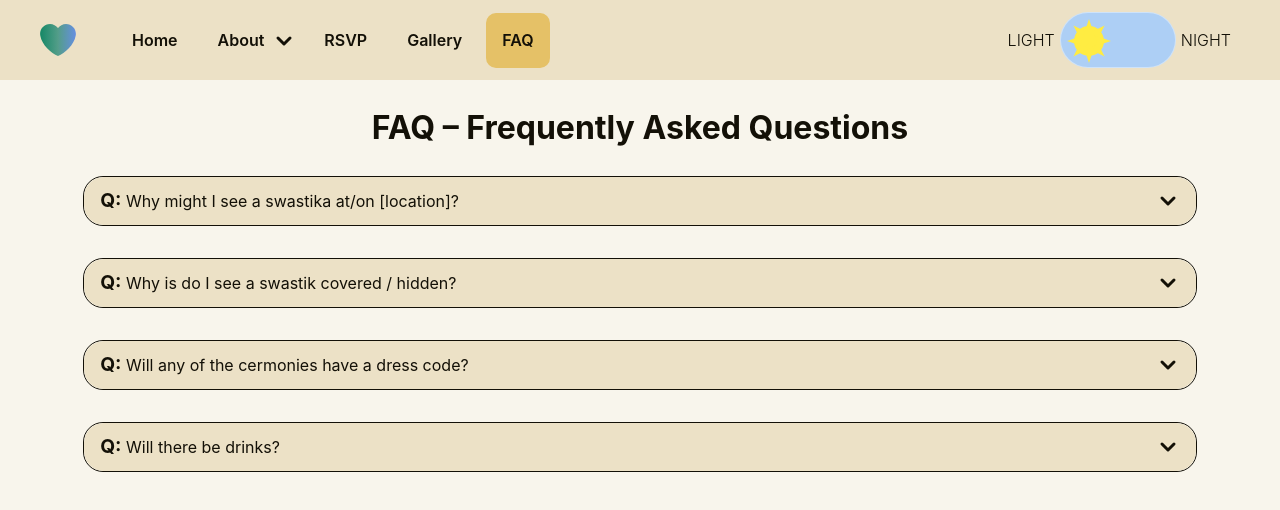
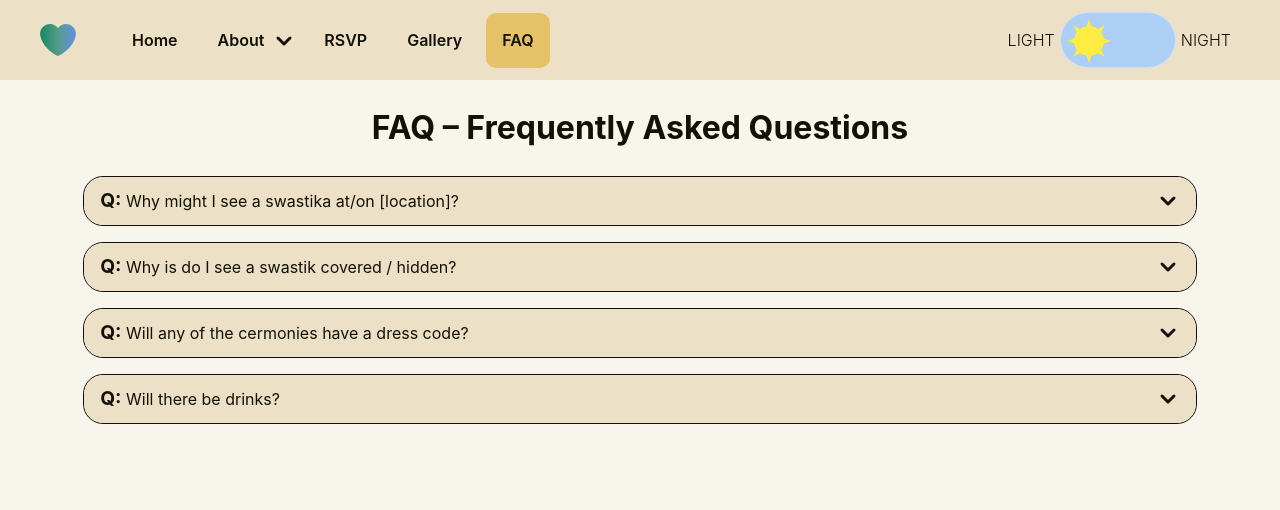
Before and after one commit to NeilKumarAndMasonArnold/NeilKumarAndMasonArnold.github.io, a SvelteKit app: page /faq in a window 1280 px wide. Shown: the top 510 px of the page. Built offline with nearby package versions, Linux system fonts and the light colour scheme.

Commit message:
General aesthetic improvements

```diff
--- a/src/routes/about/+page.svelte
+++ b/src/routes/about/+page.svelte
@@ -6,25 +6,28 @@
 </script>
 
 <div class="wrapper">
-	<h1 in:fly={{ y: 10, easing: quintOut, duration: 750 }}>About Us</h1>
-	<p in:fly={{ y: 10, easing: quintOut, duration: 750 }}>
-		This is the story of Mason Arnold and Neil Kumar
-	</p>
+	<div>
+		<h1 in:fly={{ y: 10, easing: quintOut, duration: 750 }}>About Us</h1>
+		<p in:fly={{ y: 10, easing: quintOut, duration: 750 }}>
+			This is the story of Mason Arnold and Neil Kumar
+		</p>
+	</div>
 
 	<div class="card-wrapper">
-		<Card href="/about/music" src="/images/graphical/music.jpg" cardNum="1">
+
+		<Card href="/about/schedule" src="/images/graphical/events.jpg" cardNum="1">
+			<h3 slot="title">Schedule</h3>
+			<p slot="description">A chronological list of events and their cultural significance</p>
+		</Card>
+
+		<Card href="/about/venue" src="/images/graphical/venue.jpg" cardNum="2">
+			<h3 slot="title">Venue</h3>
+			<p slot="description">All you need to know about the event locations</p>
+		</Card>
+
+		<Card href="/about/music" src="/images/graphical/music.jpg" cardNum="3">
 			<h3 slot="title">Music</h3>
 			<p slot="description">The songs and instrumentals will be played during the festivities</p>
-		</Card>
-
-		<Card href="/about/schedule" src="/images/graphical/events.jpg" cardNum="2">
-			<h3 slot="title">Schedule</h3>
-			<p slot="description">A chronological list of events with their cultural significance</p>
-		</Card>
-
-		<Card href="/about/venue" src="/images/graphical/venue.jpg" cardNum="3">
-			<h3 slot="title">Venue</h3>
-			<p slot="description">All you need to know about the event locations</p>
 		</Card>
 
 		<Card href="/about/wedding-party" src="images/graphical/party.jpg" cardNum="4">
@@ -41,8 +44,14 @@
 		color: var(--c-text-main);
 	}
 
+	.wrapper {
+		display: flex;
+		flex-direction: column;
+		gap: 1rem;
+	}
+
 	.card-wrapper {
-		width: 80vw;
+		width: 100%;
 		display: flex;
 		flex-wrap: wrap;
 		justify-content: center;
--- a/src/routes/about/Card.svelte
+++ b/src/routes/about/Card.svelte
@@ -15,7 +15,7 @@ Status: Ongoing
 	import { quintOut } from 'svelte/easing';
 </script>
 
-<a {href} in:fly={{ y: 10, easing: quintOut, duration: 750, delay: cardNum * 100 }}>
+<a {href} in:fly={{ x: -30, easing: quintOut, duration: 750, delay: cardNum * 100 }}>
 	<img {src} alt="A graphical component" />
 	<div>
 		<slot name="title" />
--- a/src/routes/faq/+page.svelte
+++ b/src/routes/faq/+page.svelte
@@ -7,6 +7,7 @@
 <div class="wrapper">
 	<h1 in:fly={{ y: 10, easing: quintOut, duration: 750 }}>FAQ – Frequently Asked Questions</h1>
 
+	<div class="question-container">
 		<Question questionNum=1>
 			<h4 slot="question"><span>Q: </span>Why might I see a swastika at/on [location]?</h4>
 			<p slot="answer">
@@ -46,6 +47,7 @@
 			<p slot="answer"><span>A: </span>Information on this will be coming soon!</p>
 		</Question>
 	</div>
+</div>
 
 <style>
 	.wrapper {
@@ -58,6 +60,12 @@
 
 	h1 {
 		color: var(--c-text-main);
+	}
+
+	.question-container {
+		display: flex;
+		flex-direction: column;
+		gap: 1rem;
 	}
 
 	h4,
--- a/src/routes/faq/Question.svelte
+++ b/src/routes/faq/Question.svelte
@@ -17,7 +17,7 @@ Status: Complete
 	let expanded = false;
 </script>
 
-<div class="question-container" class:expanded in:fly={{ x: -10, easing: quintOut, duration: 750, delay: questionNum*250 }}>
+<div class="question-container" class:expanded in:fly={{ x: -10, easing: quintOut, duration: 750, delay: questionNum*150 }}>
 	<div class="dropdown-container" class:closed={!expanded}>
 		<div
 			role="button"
```
Also changed, not shown: src/routes/about/wedding-party/PartyMember.svelte (+2 -8 lines). Lines whose indentation alone changed are shown as unchanged.
